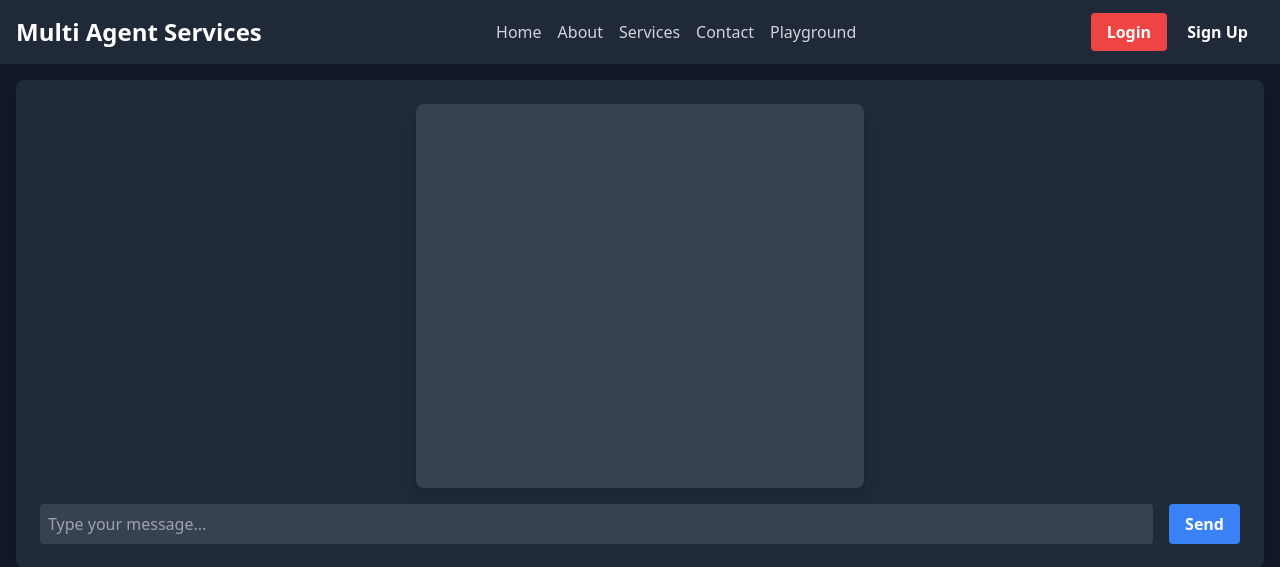
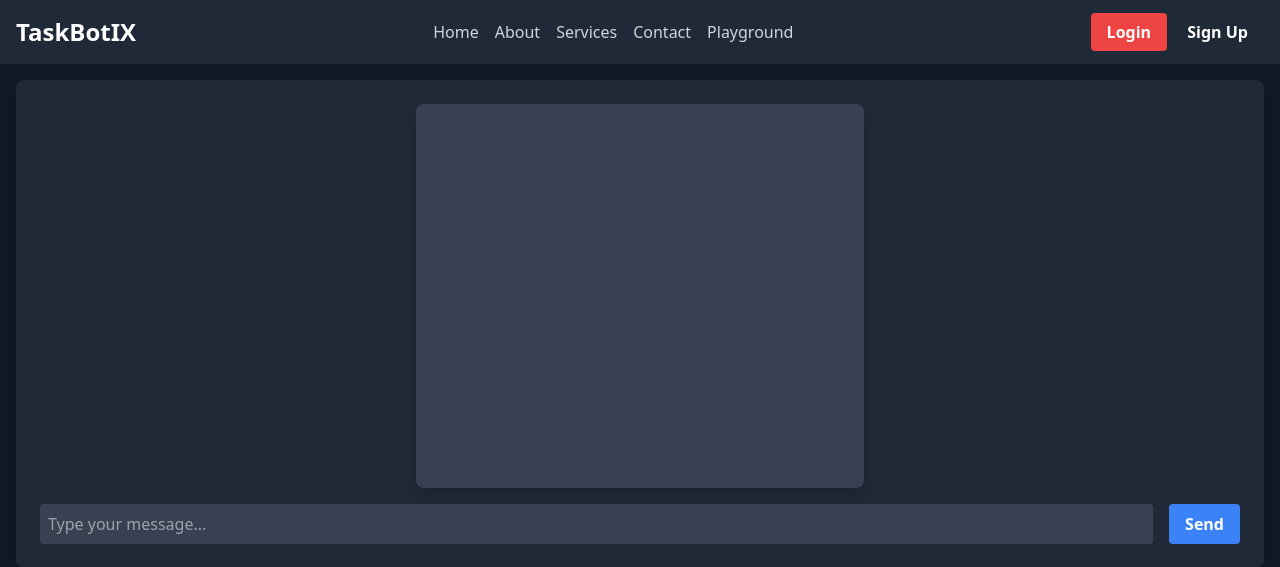
Before and after one commit to SP85691/Multi_Agent_Services, a FastAPI app: template Templates/chat.html in a window 1280 px wide. Shown: the top 567 px of the page. Run offline with FastAPI, Linux system fonts and the light colour scheme; the template is opened without the code that fills it, so the values that code supplies are empty; parts of the project's set-up code (start-up, migrations or seed data) failed here and were passed over.

Commit message:
Changed The Title to TaskBotIX

```diff
--- a/Templates/headers.html
+++ b/Templates/headers.html
@@ -1,6 +1,6 @@
 <header class="bg-gray-800 text-white p-4">
     <div class="container mx-auto flex justify-between items-center">
-        <h1 class="text-2xl font-bold">Multi Agent Services</h1>
+        <h1 class="text-2xl font-bold">TaskBotIX</h1>
         <nav class="flex space-x-4">
             <a href="{{ url_for('read_root') }}" class="text-gray-300 hover:text-white">Home</a>
             <a href="{{ url_for('about_page') }}" class="text-gray-300 hover:text-white">About</a>
```
Also changed, not shown: multi_agent.sqlite3, 2 other files.
